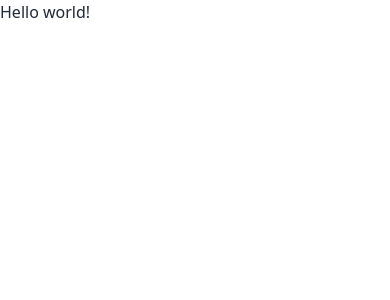
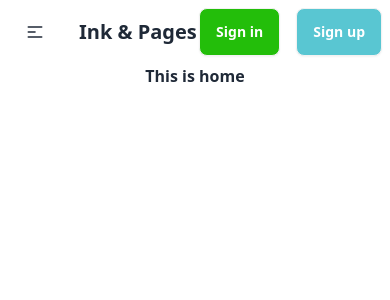
Before and after one commit to Jamil-Aktar-Ifat/ink-and-page-react, a React (Vite) app: page / in a window 390 px wide. Shown: the top 300 px of the page. Built offline with nearby package versions, Linux system fonts and the light colour scheme.

Commit message:
navbar added

```diff
--- /dev/null
+++ b/src/components/ErrorPage/ErrorPage.jsx
@@ -0,0 +1,11 @@
+
+
+const ErrorPage = () => {
+    return (
+        <div>
+            <h2>Ooops! Not Found</h2>
+        </div>
+    );
+};
+
+export default ErrorPage;
--- /dev/null
+++ b/src/components/Home/Home.jsx
@@ -0,0 +1,11 @@
+import NavBar from "../NavBar/NavBar";
+
+const Home = () => {
+  return (
+    <div>
+      <h2 className="font-bold text-center">This is home</h2>
+    </div>
+  );
+};
+
+export default Home;
--- /dev/null
+++ b/src/components/ListedBooks/ListedBooks.jsx
@@ -0,0 +1,11 @@
+import React from "react";
+
+const ListedBooks = () => {
+  return (
+    <div>
+      <h2 className="font-bold text-center">Listed Books</h2>
+    </div>
+  );
+};
+
+export default ListedBooks;
--- /dev/null
+++ b/src/components/NavBar/NavBar.jsx
@@ -0,0 +1,58 @@
+import { Link, NavLink } from "react-router-dom";
+
+const NavBar = () => {
+  return (
+    <div className="navbar bg-base-100">
+      <div className="navbar-start">
+        <div className="dropdown">
+          <div tabIndex={0} role="button" className="btn btn-ghost lg:hidden">
+            <svg
+              xmlns="http://www.w3.org/2000/svg"
+              className="h-5 w-5"
+              fill="none"
+              viewBox="0 0 24 24"
+              stroke="currentColor"
+            >
+              <path
+                strokeLinecap="round"
+                strokeLinejoin="round"
+                strokeWidth="2"
+                d="M4 6h16M4 12h8m-8 6h16"
+              />
+            </svg>
+          </div>
+          {/* <ul
+            tabIndex={0}
+            className="menu menu-sm dropdown-content bg-base-100 rounded-box z-[1] mt-3 w-52 p-2 shadow"
+          >
+            <li>
+              <a>Home</a>
+            </li>
+            <li>
+              <a>Listed Books</a>
+            </li>
+            <li>
+              <a>Pages to Read</a>
+            </li>
+          </ul> */}
+        </div>
+        <Link to="/" className="btn btn-ghost text-xl">
+          Ink & Pages
+        </Link>
+      </div>
+      <div className="navbar-center hidden lg:flex">
+        <ul className="menu menu-horizontal px-1 gap-4">
+          <NavLink to="/">Home</NavLink>
+          <NavLink to="/listedBooks">Listed Books</NavLink>
+          <NavLink to="/pagesToRead">Pages to Read</NavLink>
+        </ul>
+      </div>
+      <div className="navbar-end gap-4 ">
+        <a className="btn bg-[#23BE0A] text-white">Sign in</a>
+        <a className="btn bg-[#59C6D2] text-white">Sign up</a>
+      </div>
+    </div>
+  );
+};
+
+export default NavBar;
--- /dev/null
+++ b/src/components/PagesToRead/PagesToRead.jsx
@@ -0,0 +1,11 @@
+
+
+const PagesToRead = () => {
+    return (
+        <div>
+            <h2 className="font-bold text-center">This is pages to read</h2>
+        </div>
+    );
+};
+
+export default PagesToRead;
--- /dev/null
+++ b/src/components/Root/Root.jsx
@@ -0,0 +1,15 @@
+import NavBar from "../NavBar/NavBar";
+import { Outlet } from "react-router-dom";
+
+const Root = () => {
+  return (
+    <div>
+      <div className="max-w-6xl mx-auto">
+        <NavBar></NavBar>
+        <Outlet></Outlet>
+      </div>
+    </div>
+  );
+};
+
+export default Root;
--- a/src/main.jsx
+++ b/src/main.jsx
@@ -1,13 +1,32 @@
 import { StrictMode } from "react";
 import { createRoot } from "react-dom/client";
-import App from "./App.jsx";
 import "./index.css";
 import { createBrowserRouter, RouterProvider } from "react-router-dom";
+import Home from "./components/Home/Home";
+import ListedBooks from "./components/ListedBooks/ListedBooks";
+import PagesToRead from "./components/PagesToRead/PagesToRead";
+import Root from "./components/Root/Root";
+import ErrorPage from "./components/ErrorPage/ErrorPage";
 
 const router = createBrowserRouter([
   {
     path: "/",
-    element: <div>Hello world!</div>,
+    element: <Root></Root>,
+    errorElement: <ErrorPage></ErrorPage>,
+    children: [
+      {
+        path: "/",
+        element: <Home></Home>,
+      },
+      {
+        path: "/listedBooks",
+        element: <ListedBooks></ListedBooks>,
+      },
+      {
+        path: "/pagesToRead",
+        element: <PagesToRead></PagesToRead>,
+      },
+    ],
   },
 ]);
 createRoot(document.getElementById("root")).render(
```
